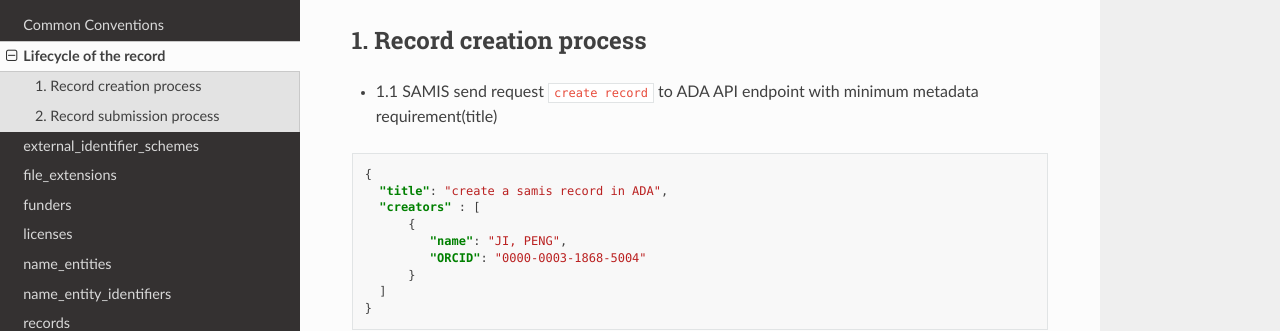
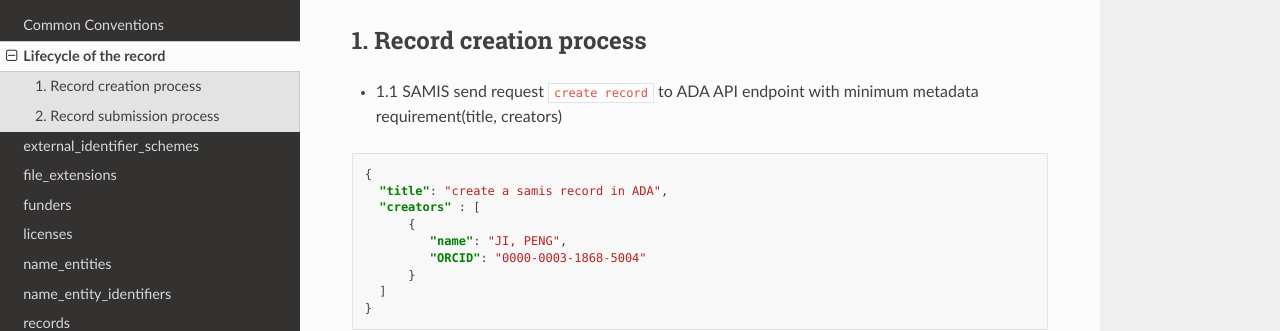
Before and after one commit to amds-ldeo/ada-db-spec, a Sphinx documentation site: the page built from docs/source/lifecycle_of_record.rst, in a window 1280 px wide and 900 px high. Shown: the part 136-467 px from the top of the window. Built offline with Sphinx 7.4.7 and the Read the Docs theme 2.0.0, drawn with Linux system fonts in a browser that asks for light colours; pages that are not in the unit, such as notebooks, are missing from menus.

Commit message:
update lifecycle_of_record.rst

```diff
--- a/docs/source/lifecycle_of_record.rst
+++ b/docs/source/lifecycle_of_record.rst
@@ -4,7 +4,7 @@ Lifecycle of the record
 1. Record creation process
 ------------------------
 
-* 1.1 SAMIS send request ``create record`` to ADA API endpoint with minimum metadata requirement(title)
+* 1.1 SAMIS send request ``create record`` to ADA API endpoint with minimum metadata requirement(title, creators)
 
 .. code-block:: json
 
```
